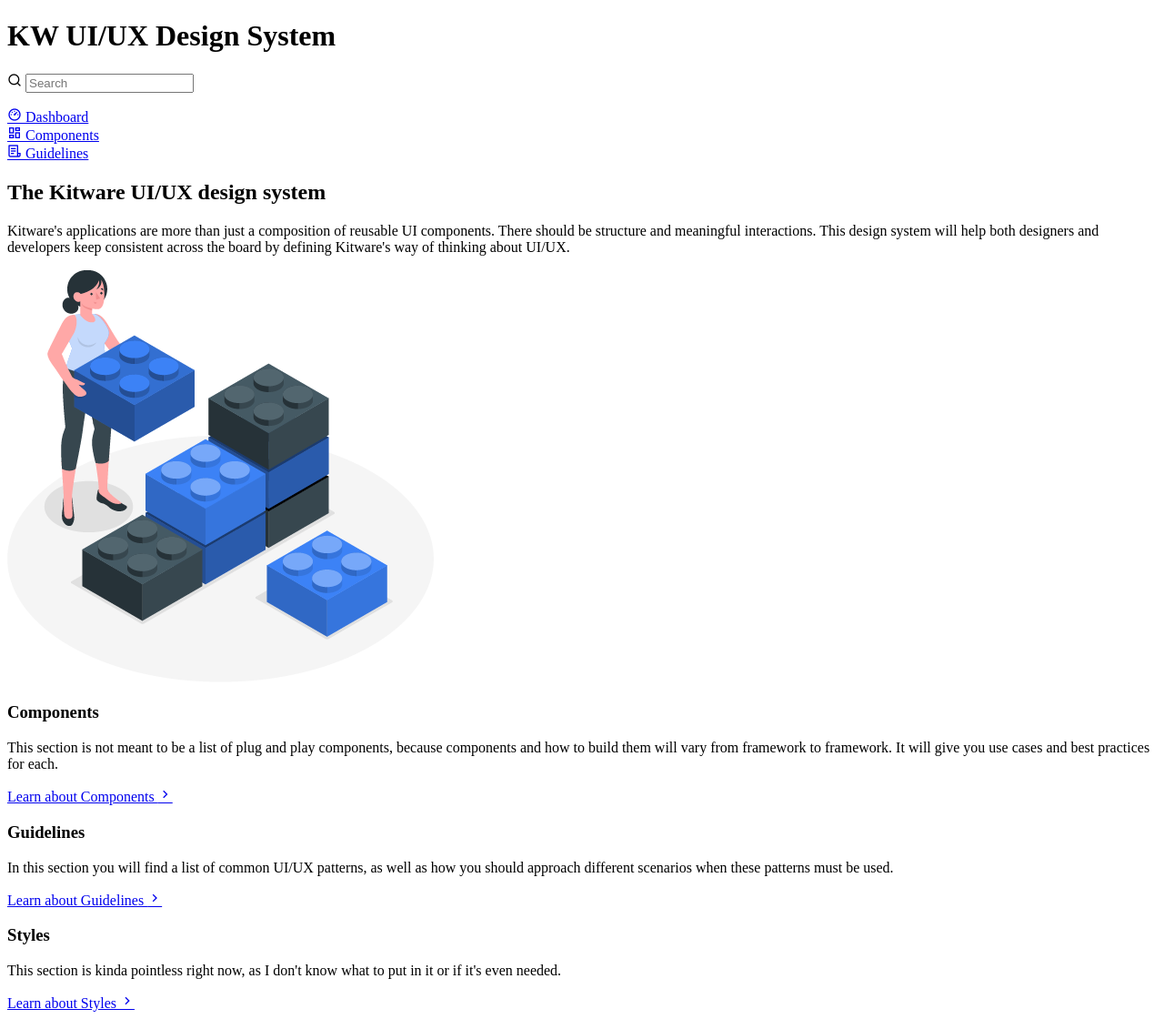
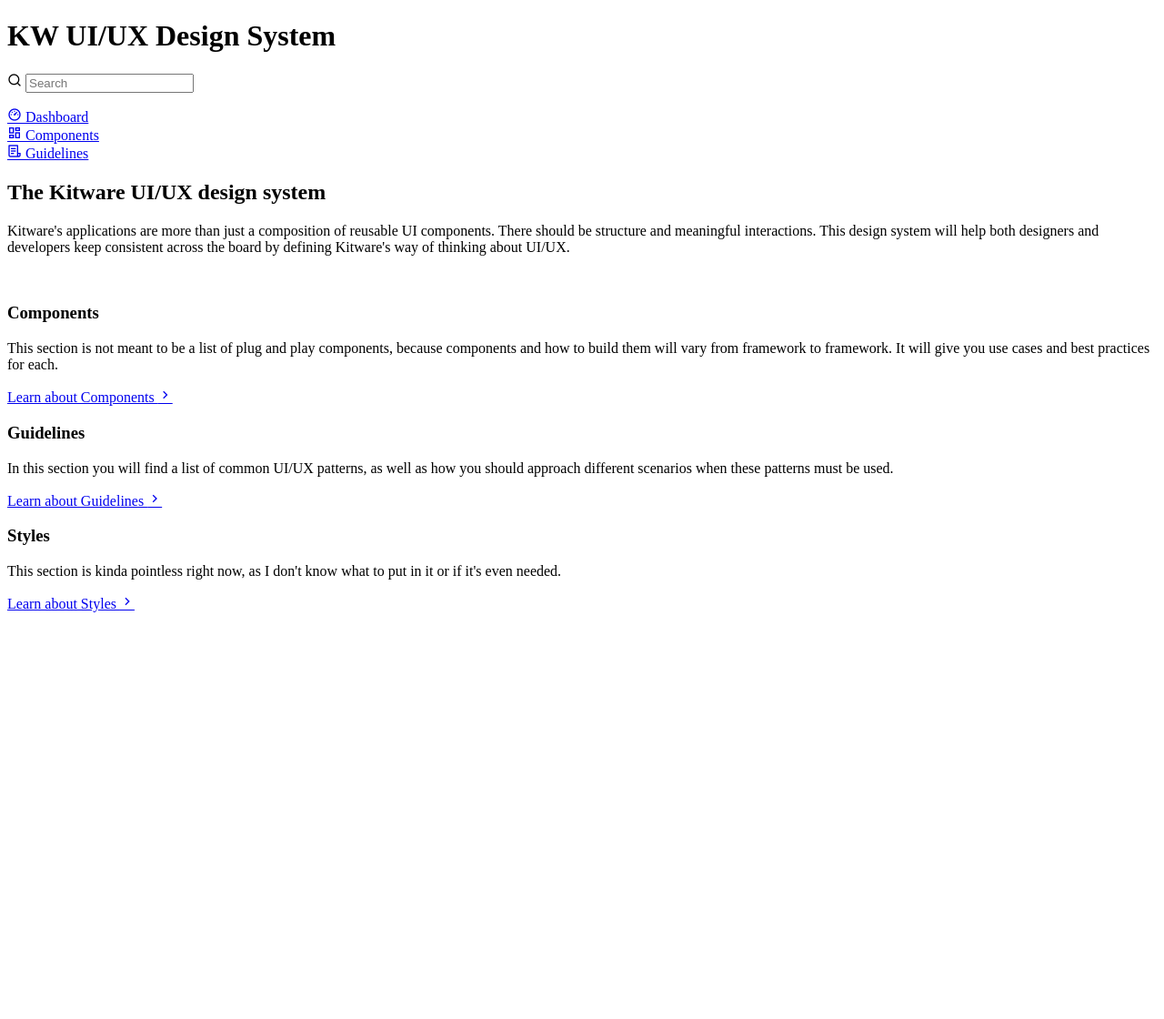
Before and after one commit to jtomeck/kw-design-system, a Jekyll site: the page built from index.html, in a window 1280 px wide. Shown: the whole page at 91% size. Built offline with Jekyll 4.4.1, drawn with Linux system fonts in a browser that asks for light colours; some web fonts are replaced; comment, search, counter and statistics services are not loaded; after the commit the page ends 900 px from its top, so only the background shows below that.

Commit message:
Fix image path

```diff
--- a/index.html
+++ b/index.html
@@ -9,7 +9,7 @@
       <p>Kitware's applications are more than just a composition of reusable UI components. There should be structure and meaningful interactions. This design system will help both designers and developers keep consistent across the board by defining Kitware's way of thinking about UI/UX.</p>
     </div>
     <div class="w-1/3">
-      <img src="{{ site.baseurl }}/assets/images/building-blocks.png" alt="" class="object-cover">
+      <img src="{{ site.baseurl }}assets/images/building-blocks.png" alt="" class="object-cover">
     </div>
   </div>
   {% for page in site.pages %}
```
